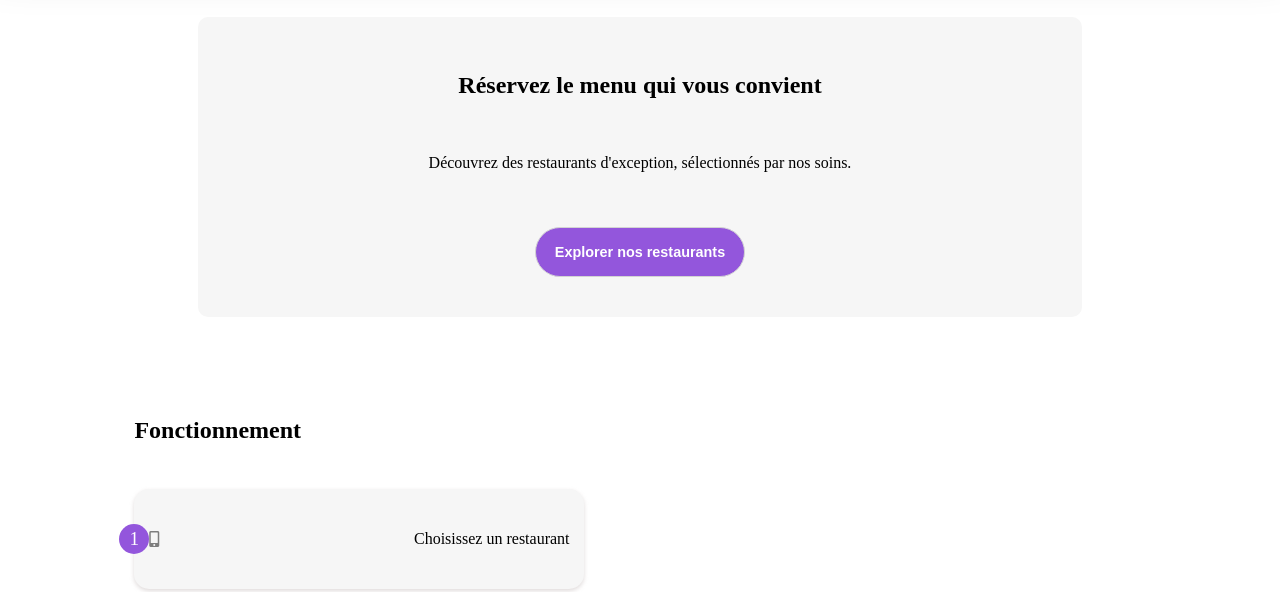
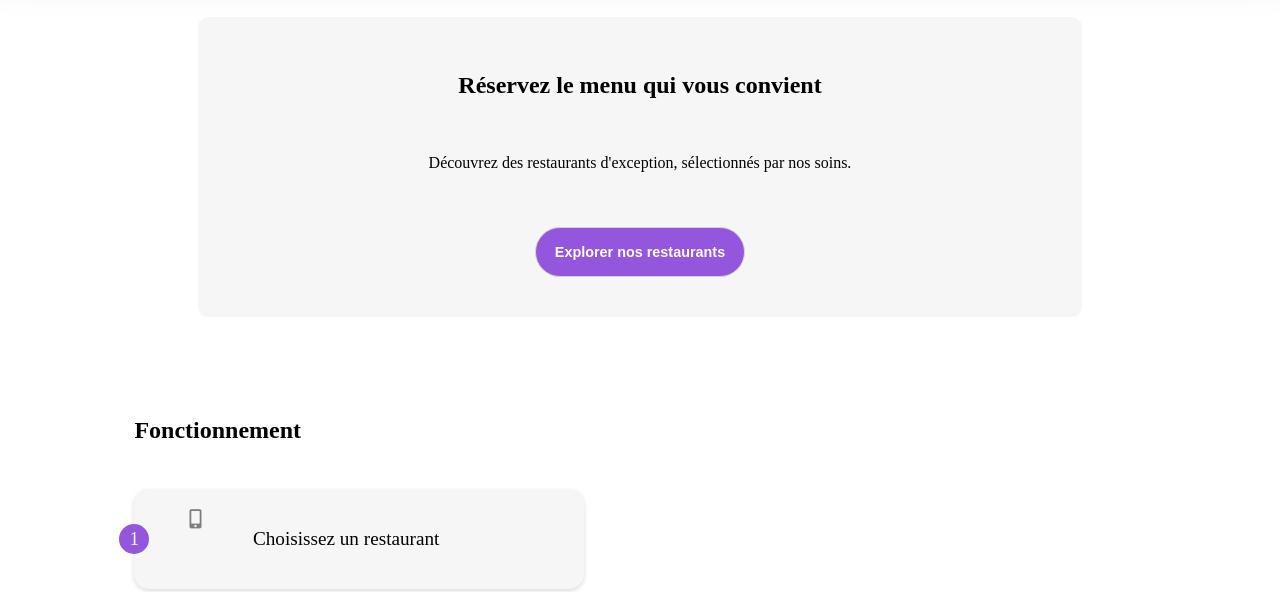
Before and after one commit to Arthagau/HourmanMaxime_3_12042021, a plain HTML site: page index.html in a window 1280 px wide. Shown: the part 360-952 px from the top of the page. Drawn offline with Linux system fonts and the light colour scheme.

Commit message:
Correction responsive pages restaurants

```diff
--- a/index.html
+++ b/index.html
@@ -38,18 +38,24 @@
         <h2 class="fct__title">Fonctionnement</h2>
         <div class="fct__list">
           <span class="fct__list__number">1</span>
+          <div class="fct__list__descr">
           <i class="fas fa-mobile-alt"></i>
           <p>Choisissez un restaurant</p>
         </div>
+        </div>
         <div class="fct__list">
           <span class="fct__list__number">2</span>
+          <div class="fct__list__descr">
           <i class="fas fa-list-ul"></i>
           <p>Composez votre menu</p>
+          </div>
         </div>
         <div class="fct__list">
           <span class="fct__list__number">3</span>
+          <div class="fct__list__descr">
           <i class="fas fa-store"></i>
           <p>Dégustez au restaurant</p>
+          </div>
         </div>
       </section>
       <section class="rst">
--- /dev/null
+++ b/sass/base/responsive.scss
@@ -0,0 +1,23 @@
+$breakpoints: (
+    small: 650px,
+    medium: 813px,
+    large: 1281px
+);
+
+@mixin phone {
+    @media screen and (min-width: map-get($breakpoints, small)) {
+        @content
+    }
+};
+
+@mixin tablets {
+    @media screen and (min-width: map-get($breakpoints, medium)) {
+        @content
+    }
+};
+
+@mixin laptop {
+    @media screen and (min-width: map-get($breakpoints, large)) {
+        @content
+    }
+};
--- a/sass/components/process.scss
+++ b/sass/components/process.scss
@@ -1,19 +1,22 @@
 .fct {
-    height: 370px;
-    width: 85%;
+    height: 350px;
+    width: 80%;
     padding-top: 60px;
     display: flex;
     flex-direction: column;
     margin: 0 auto;
+    &__title {
+        padding-bottom: 15px;
+    }
     &__list {
         box-shadow: 0px 2px 4px 0px rgba(214, 207, 207, 0.75);
         display: flex;
         align-items: center;
         justify-content: space-around;
-        margin: 15px 0;
-        padding: 0 50px 0 30px;
+        margin: 10px 0;
         border-radius: 15px;
         height: 65px;
+        width: 300px;
         position: relative;
         &__number {
             border-radius: 20px;
@@ -28,5 +31,50 @@
             position: absolute;
             left: -10px;
         }
+        &__descr {
+            display: flex;
+            justify-content: space-between;
+            width: 215px;
+            padding-right: 10%;
+        }
+    }
+    @include phone {
+        width: 80%;
+        margin-left: 50px;
+        justify-content: flex-start;
+        & :nth-child(3){
+            margin-left: 50%;
+        }
+    }
+    @include tablets {
+        height: 500px;
+        margin: 0 auto;
+        &__list {
+            height: 100px;
+            width: 450px;
+            &__number {
+                font-size: 1.2rem;
+                width: 30px;
+                height: 30px;
+                left: -15px;
+            }
+            &__descr {
+                font-size: 1.2rem;
+                width: 250px;
+                padding-right: 20%;
+            }
+        }
+    }
+    @include laptop {
+        height: 50vh;
+        &__list {
+            height: 10vh;
+            width: 33vw;
+            &__descr {
+                padding-top: 5px;
+                font-size: 1.3rem;
+                justify-content: space-between;
+            }
+        }
     }
 }
--- a/sass/components/restaurants.scss
+++ b/sass/components/restaurants.scss
@@ -4,6 +4,16 @@
     flex-direction: column;
     &__title {
         padding: 60px 0 10px 25px;
+        @include tablets {
+            width: 100%;
+            height: 60px;
+            padding: 25px;
+        }
+    }
+    @include phone {
+        width: 80%;
+        margin: 0 auto 25px auto;
+        border-radius: 15px;
     }
     &__body {
         margin: 10px auto;
@@ -38,6 +48,26 @@
             top: 13px;
         }
       }
+      @include tablets {
+          width: 75%;
+          height: 700px;
+          margin: 20px auto;
+          border-radius: 15px;
+          flex-direction: row;
+          flex-wrap: wrap;
+      }
+      @include laptop {
+        width: 80vw;
+        height: 100vh;
+        margin: 20px auto;
+        border-radius: 15px;
+        flex-direction: row;
+        flex-wrap: wrap;
+        &__body {
+            width: 30vw;
+            height: 37vh;
+        }
+    }
 }
 .rst__descr {
     position: absolute;
@@ -51,7 +81,7 @@
     border-radius: 0 0 10px 10px;
     &__text {
         padding-left: 15px;
-        height: 50px;
+        height: 70%;
         display: flex;
         flex-direction: column;
         justify-content: space-around;
--- a/style.scss
+++ b/style.scss
@@ -6,6 +6,7 @@
 }
 
 @import "./sass/base/typography.scss";
+@import "./sass/base/responsive.scss";
 @import "./sass/layouts/header_footer";
 @import "./sass/components/localisation.scss";
 @import "./sass/components/intro.scss";
```
Also changed, not shown: sass/components/intro.scss (+8 -0 lines), 1 other file.
